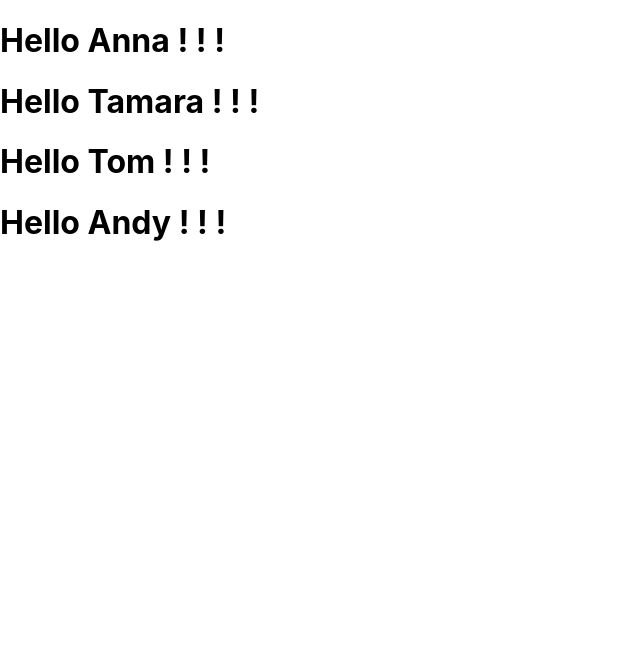
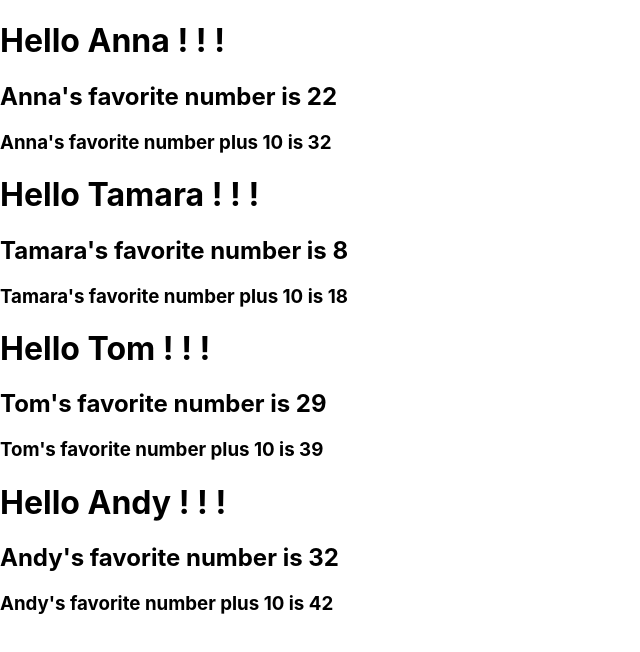
Before and after one commit to annamccreery/react-practice-lab4, a React (Create React App) app: page / in a window 1280 px wide. Shown: the top 652 px of the page, without its empty margins (0-640 px from the left). Built offline with nearby package versions, Linux system fonts and the light colour scheme.

Commit message:
added additional props
favorite number and favorite number plus 10

```diff
--- a/src/App.js
+++ b/src/App.js
@@ -4,10 +4,10 @@ import { Greeting } from './Greeting';
 const App = () => {
   return (
     <>
-      <Greeting name="Anna" />
-      <Greeting name="Tamara" />
-      <Greeting name="Tom" />
-      <Greeting name="Andy" />
+      <Greeting name="Anna" favoriteNumber={22} />
+      <Greeting name="Tamara" favoriteNumber={8} />
+      <Greeting name="Tom" favoriteNumber={29} />
+      <Greeting name="Andy" favoriteNumber={32} />
     </>
   );
 };
--- a/src/Greeting.js
+++ b/src/Greeting.js
@@ -5,6 +5,8 @@ export const Greeting = (props) => {
     return (
         <>
             <h1>Hello {props.name} ! ! !</h1>
+            <h2>{props.name}'s favorite number is {props.favoriteNumber}</h2>
+            <h3>{props.name}'s favorite number plus 10 is {props.favoriteNumber + 10}</h3>
         </>
     );
 };
```
